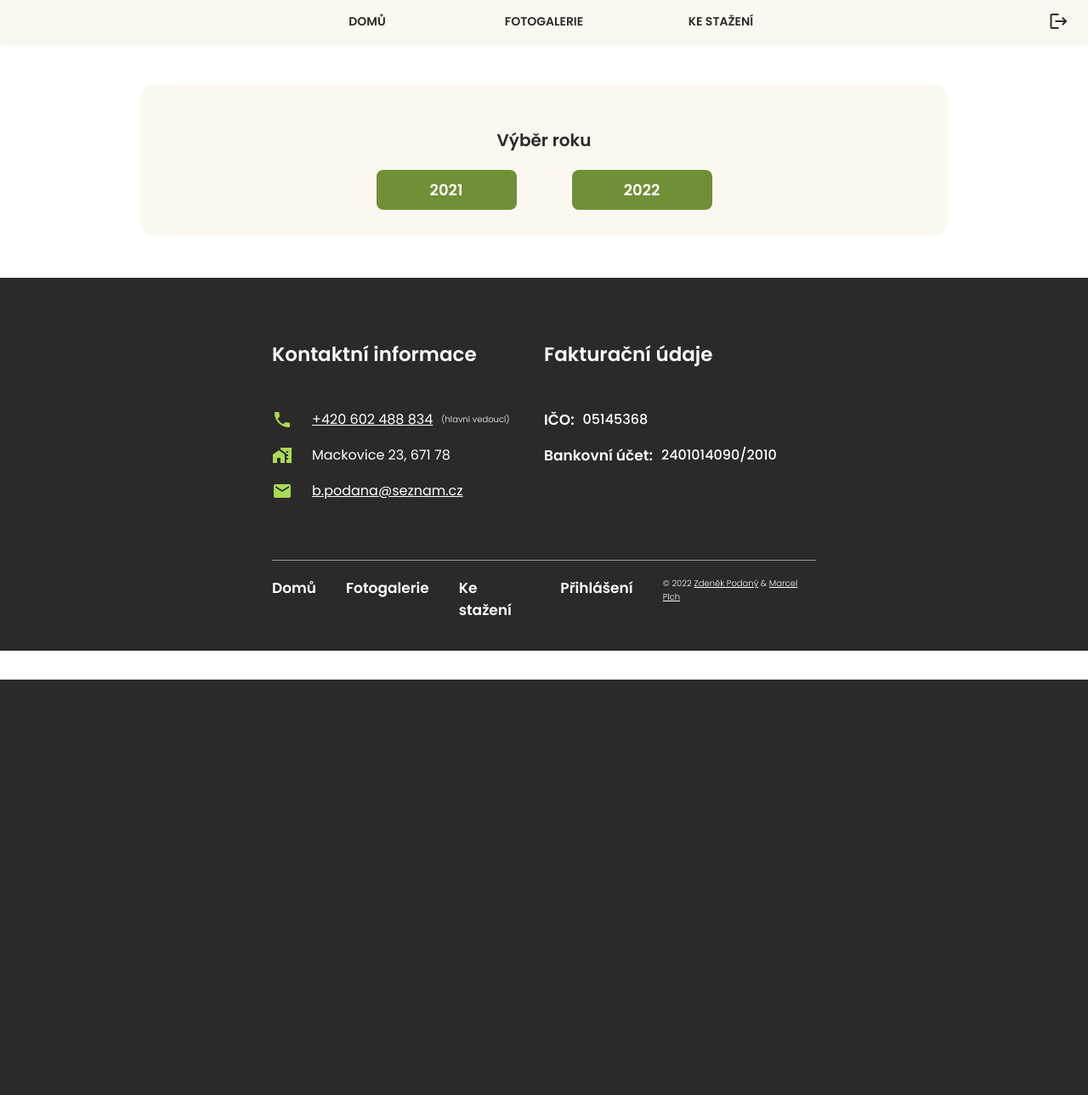
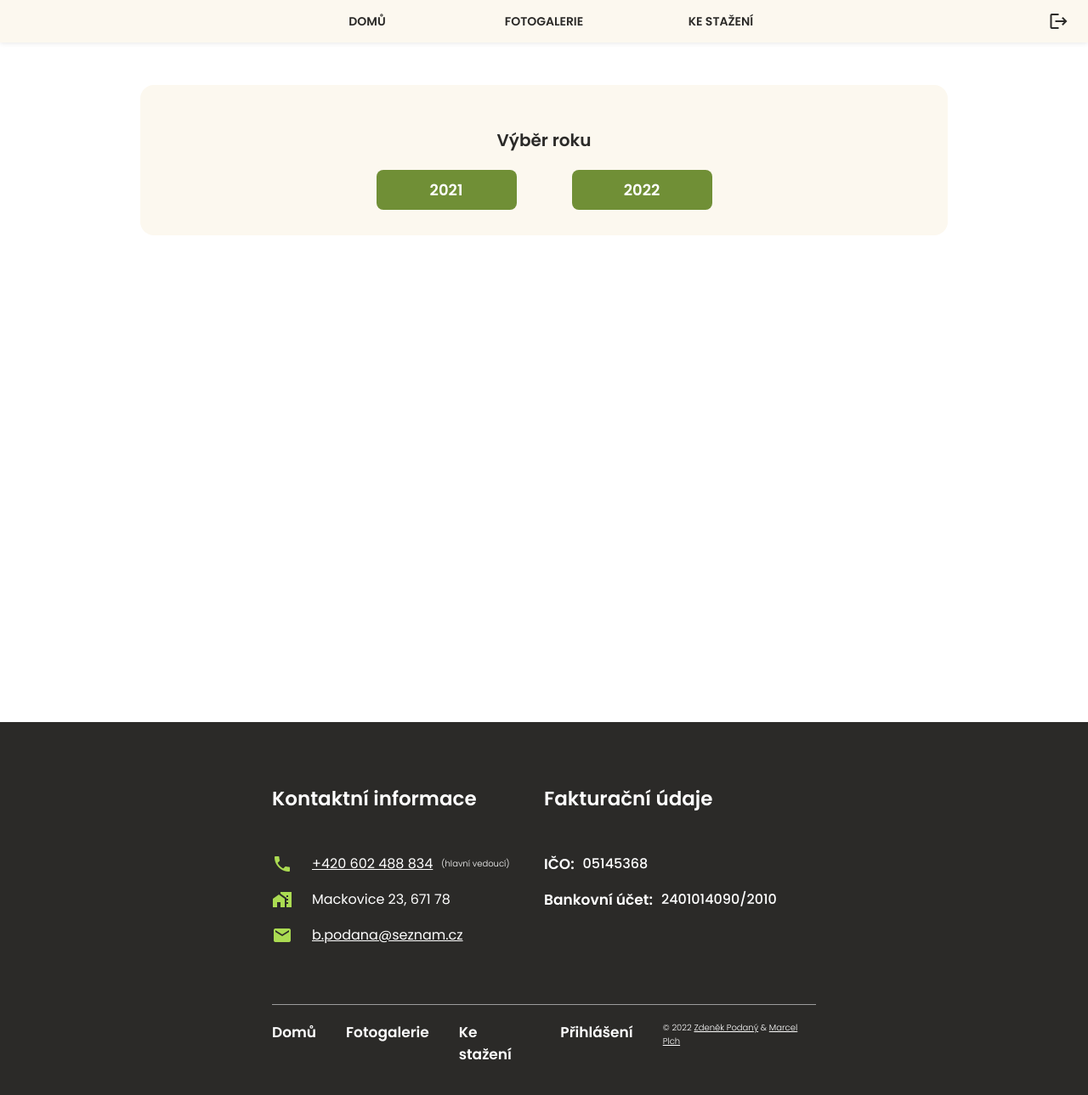
Before and after one commit to zdepodany/taborStrelkaWeb, a Django app: page /yearPick/ in a window 1280 px wide. Shown: the whole page at 85% size. Before the commit the page ends 800 px from the top, so only its background shows below. Run offline with Django 3.2, Linux system fonts and the light colour scheme.

Commit message:
Footer at short page fix

```diff
--- a/taborapp/static/css/master.css
+++ b/taborapp/static/css/master.css
@@ -7,6 +7,7 @@ html {
 }
 
 body {
+    min-height: 100vh;
     margin: 0;
     display: flex;
     flex-direction: column;
--- a/taborapp/static/css/yearPick.css
+++ b/taborapp/static/css/yearPick.css
@@ -1,3 +1,7 @@
+#yearPickSection {
+    min-height: 100vh;
+}
+
 .yearPick {
     width: 70%;
     justify-content: space-evenly;
--- a/taborapp/templates/yearPick.html
+++ b/taborapp/templates/yearPick.html
@@ -7,6 +7,7 @@
 
 {% endblock %}
 {% block content %}
+    <section id="yearPickSection">
         <section class="tab firstTab flexColumn flexCenter greyColor">
             <h3>Výběr roku</h3>
             <div class="flex yearPick">
@@ -14,4 +15,5 @@
                 <a href="#" class="primaryButton">2022</a>
             </div>
         </section>
+    </section>
 {% endblock %}
```
Lines whose indentation alone changed are shown as unchanged.
